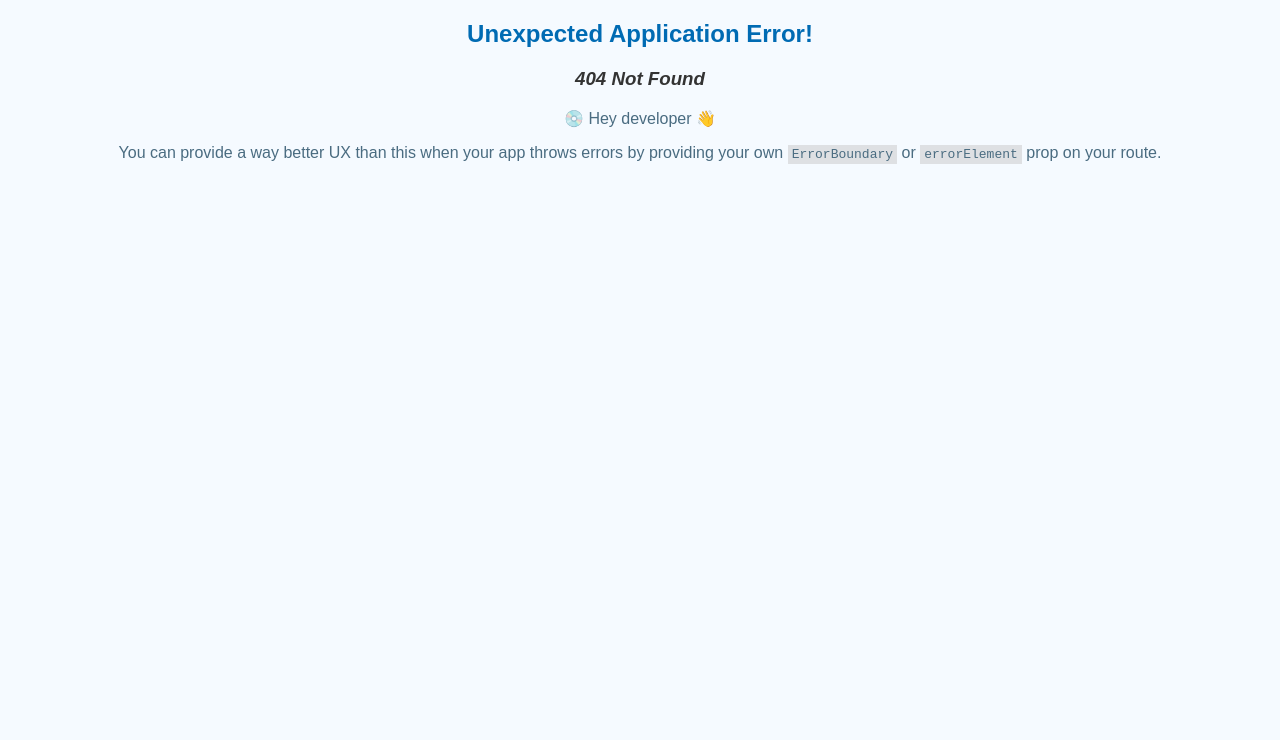
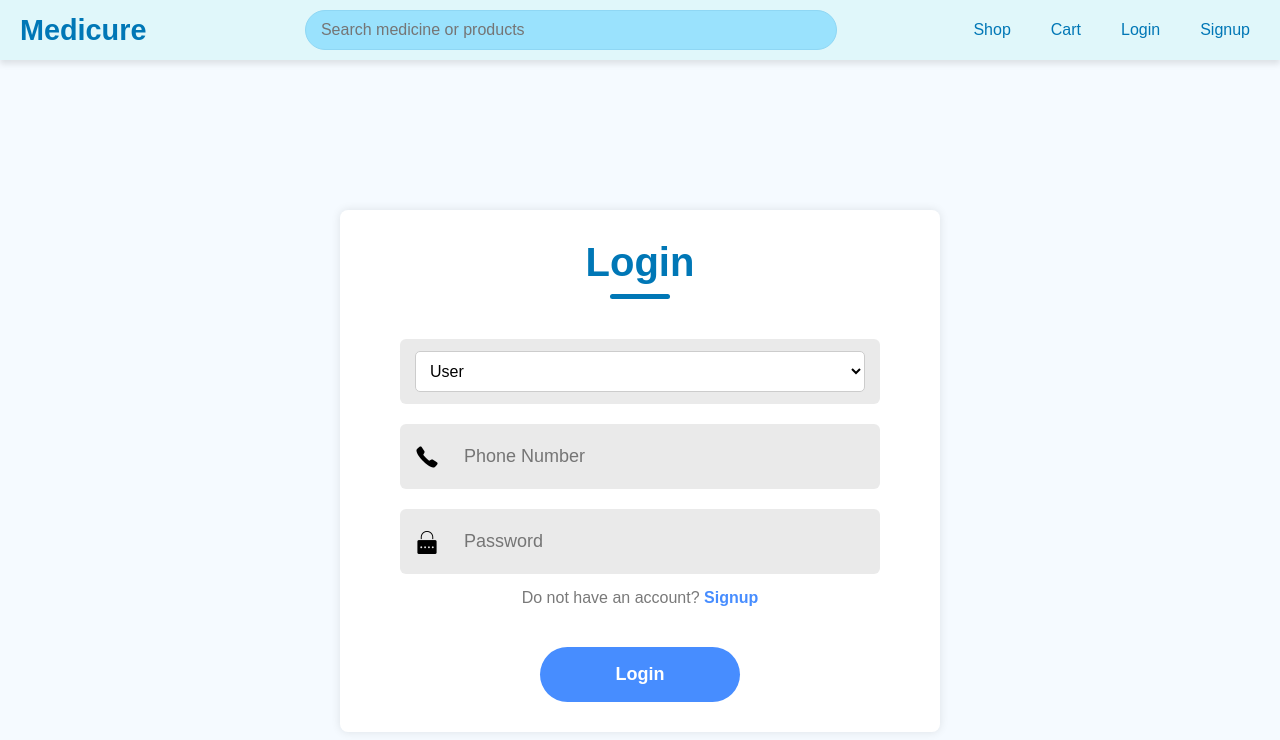
Before and after one commit to noob-bie/MediCure, a React (Vite) app in the folder client-frontend/: page /login in a window 1280 px wide. Before the commit this address had no page. Shown: the top 740 px of the page. Built offline with nearby package versions, Linux system fonts and the light colour scheme; the HTML template or start-up script is replaced by a standard one.

Commit message:
modified login

```diff
--- a/client-frontend/src/App.jsx
+++ b/client-frontend/src/App.jsx
@@ -7,7 +7,7 @@ import Shop from "./pages/shop/Shop";
 import Cart from "./pages/cart/Cart";
 import Profile from "./pages/profile/Profile";
 import AdminPanel from "./pages/adminPanel/AdminPanel";
-import LoginSignup from "./pages/loginSignup/LoginSignup";
+import Login from "./pages/login/Login";
 import { element } from "prop-types";
 
 function App() {
@@ -34,7 +34,7 @@ function App() {
         { path: "/shop", element: <Shop /> },
         { path: "/cart", element: <Cart /> },
         { path: "/profile", element: <Profile /> },
-        { path: "/loginSignup", element: <LoginSignup /> },
+        { path: "/login", element: <Login/>},
         isAdmin && { path: "/admin", element: <AdminPanel /> },
       ].filter(Boolean),
     },
--- a/client-frontend/src/components/navbar/Navbar.jsx
+++ b/client-frontend/src/components/navbar/Navbar.jsx
@@ -51,7 +51,8 @@ const Navbar = () => {
             </Link>
           ) : (
             <>
-              <Link to="/loginSignup">Account</Link>
+              <Link to="/login">Login</Link>
+              <Link to="/signup">Signup</Link>
 
             </>
           )}
--- /dev/null
+++ b/client-frontend/src/pages/login/Login.css
@@ -0,0 +1,135 @@
+.container {
+    display: flex;
+    flex-direction: column;
+    margin: auto;
+    margin-top: 150px;
+    width: 600px;
+    background: #fff;
+    padding-bottom: 30px;
+    border-radius: 8px;
+    box-shadow: 0px 0px 10px rgba(0, 0, 0, 0.1);
+}
+
+.header {
+    display: flex;
+    flex-direction: column;
+    align-items: center;
+    gap: 9px;
+    width: 100%;
+    margin-top: 30px;
+}
+
+.text {
+    color: #0077b6;
+    font-size: 40px;
+    font-weight: 700;
+}
+
+.underline {
+    width: 60px;
+    height: 5px;
+    background: #0077b6;
+    border-radius: 10px;
+}
+
+.inputs {
+    margin-top: 40px;
+    display: flex;
+    flex-direction: column;
+    gap: 20px;
+}
+
+.input {
+    display: flex;
+    align-items: center;
+    margin: auto;
+    width: 450px;
+    height: 65px;
+    background: #eaeaea;
+    border-radius: 6px;
+    padding: 0 15px;
+}
+
+.input img {
+    margin-right: 15px;
+    width: 24px;
+    height: 24px;
+}
+
+.input input {
+    flex: 1;
+    height: 50px;
+    background: transparent;
+    border: none;
+    outline: none;
+    color: #333;
+    font-size: 18px;
+    padding-left: 10px;
+}
+
+.input select {
+    width: 100%;
+    padding: 10px;
+    border: 1px solid #ccc;
+    border-radius: 5px;
+    font-size: 16px;
+    background: #fff;
+    cursor: pointer;
+  }
+
+  .input select:focus {
+    outline: none;
+    border-color: #007bff;
+  }
+
+.no-account {
+    text-align: center;
+    margin-top: 15px;
+    color: #797979;
+    font-size: 16px;
+}
+
+.no-account span {
+    color: #478dff;
+    cursor: pointer;
+    font-weight: bold;
+}
+
+.submit-container {
+    display: flex;
+    justify-content: center;
+    margin-top: 40px;
+}
+
+.submit {
+    display: flex;
+    justify-content: center;
+    align-items: center;
+    width: 200px;
+    height: 55px;
+    color: #fff;
+    background: #478dff;
+    border-radius: 50px;
+    font-size: 18px;
+    font-weight: bold;
+    cursor: pointer;
+    transition: 0.3s;
+}
+
+.submit:hover {
+    background: #0056b3;
+}
+
+@media (max-width: 768px) {
+    .container {
+        width: 90%;
+    }
+
+    .input {
+        width: 90%;
+    }
+
+    .submit {
+        width: 80%;
+    }
+}
--- /dev/null
+++ b/client-frontend/src/pages/login/Login.jsx
@@ -0,0 +1,48 @@
+import React, { useState } from 'react';
+import './Login.css';
+
+import phone from '../../assets/images/phone.png';
+import password from '../../assets/images/password.png';
+
+const Login = () => {
+  const [role, setRole] = useState("user"); // Default role: User
+
+  return (
+    <div className='container'>
+      <div className="header">
+        <div className="text">Login</div>
+        <div className="underline"></div>
+      </div>
+
+      <div className="inputs">
+        {/* Role Dropdown */}
+        <div className="input">
+          <select value={role} onChange={(e) => setRole(e.target.value)}>
+            <option value="user">User</option>
+            <option value="admin">Admin</option>
+          </select>
+        </div>
+
+        <div className="input">
+          <img src={phone} alt="Phone" />
+          <input placeholder="Phone Number" type="text" />
+        </div>
+
+        <div className="input">
+          <img src={password} alt="Password" />
+          <input placeholder="Password" type="password" />
+        </div>
+      </div>
+
+      <div className="no-account">
+        Do not have an account? <span>Signup</span>
+      </div>
+
+      <div className="submit-container">
+        <div className="submit">Login</div>
+      </div>
+    </div>
+  );
+};
+
+export default Login;
```
Also changed, not shown: client-frontend/src/pages/signup/Signup.css (added, +52 -0 lines), client-frontend/src/pages/signup/Signup.jsx (added).
